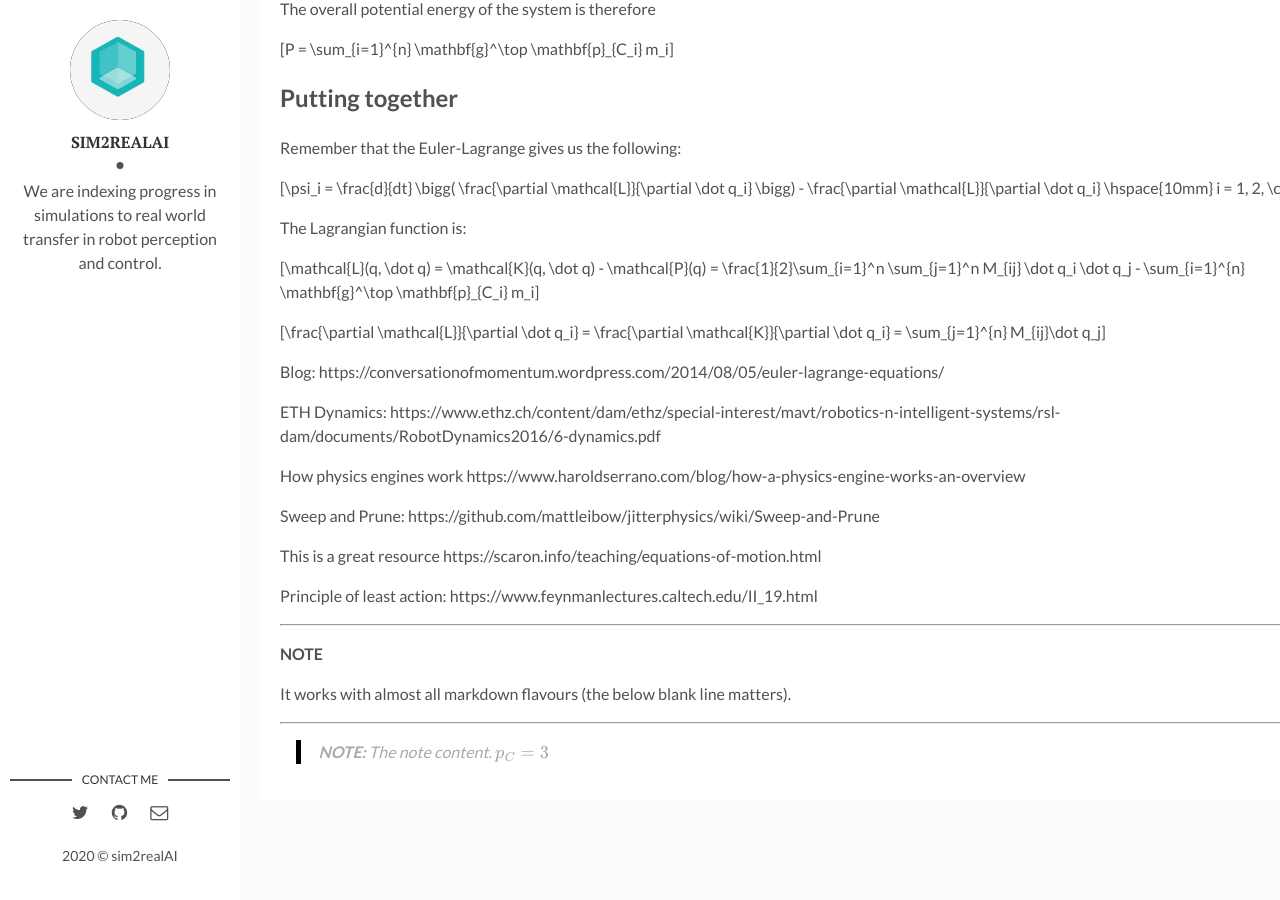
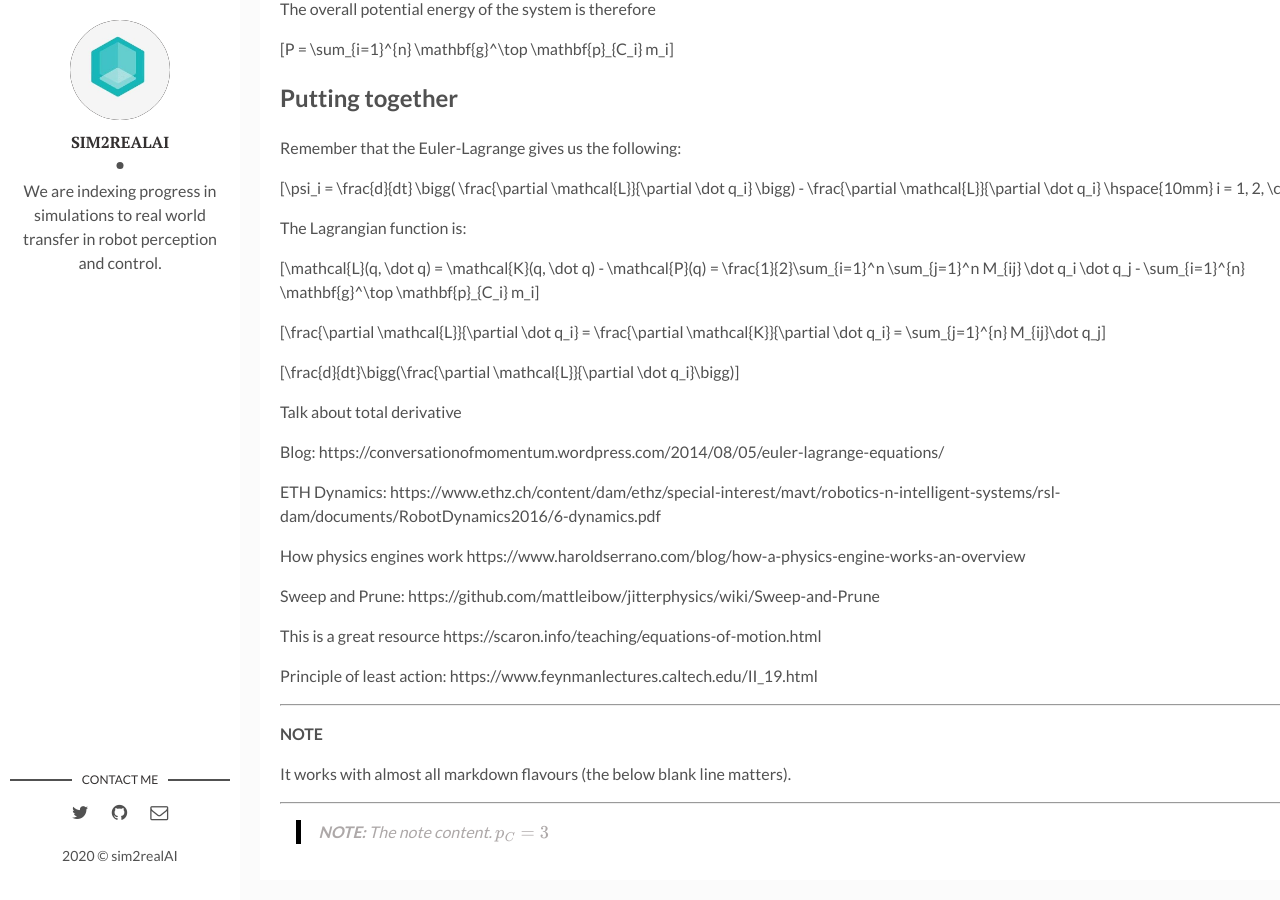
Before and after one commit to backupsim2realai/backupsim2realai.github.io, a Jekyll site: the page built from _posts/2019-04-15-Dynamic-Model-Of-Manipulators.markdown, in a window 1280 px wide and 900 px high, scrolled down 4680 px. Built offline with Jekyll 4.4.1, drawn with Linux system fonts in a browser that asks for light colours; formulas are drawn with MathJax 3.

Commit message:
editing text
Signed-off-by: Ankur Handa <ahanda@nvidia.com>

```diff
--- a/_posts/2019-04-15-Dynamic-Model-Of-Manipulators.markdown
+++ b/_posts/2019-04-15-Dynamic-Model-Of-Manipulators.markdown
@@ -214,6 +214,10 @@ $$\mathcal{L}(q, \dot q) = \mathcal{K}(q, \dot q) - \mathcal{P}(q) = \frac{1}{2}
 
 $$\frac{\partial \mathcal{L}}{\partial \dot q_i} = \frac{\partial \mathcal{K}}{\partial \dot q_i} = \sum_{j=1}^{n} M_{ij}\dot q_j$$
 
+$$\frac{d}{dt}\bigg(\frac{\partial \mathcal{L}}{\partial \dot q_i}\bigg)$$
+
+Talk about total derivative
+
 
 
 Blog: https://conversationofmomentum.wordpress.com/2014/08/05/euler-lagrange-equations/
```
